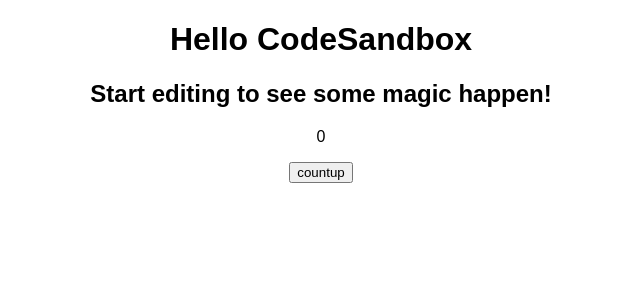
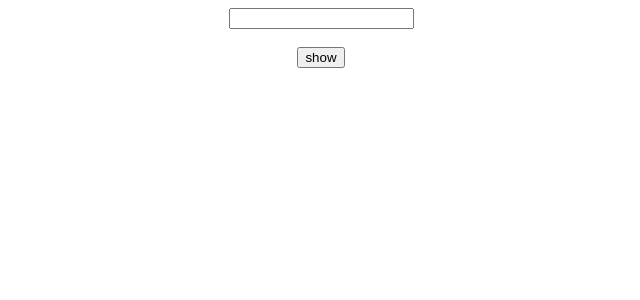
Before and after one commit to uda-gawa04/React_practice, a React (Create React App) app: page / in a window 1280 px wide. Shown: the top 300 px of the page, without its empty margins (319-959 px from the left). Built offline with nearby package versions, Linux system fonts and the light colour scheme.

Commit message:
Reactの基本２

```diff
--- a/src/App.js
+++ b/src/App.js
@@ -1,20 +1,28 @@
 import { useState } from "react";
+import { ChildArea } from "./ChildArea";
 import "./styles.css";
 
 export default function App() {
-  const [count, setConst] = useState(0);
-  const onClickCountup = () => {
-    setConst(count + 1);
-  };
+  // ステートを定義
+  const [text, setText] = useState("");
+  const [open, setOpen] = useState(false);
+
+  // インプットした値をステートに保持する
+  const onChangeText = (e) => setText(e.target.value);
+
+  // 子供のコンポーネントの表示非表示の切り替え
+  // !open:反対の意味にする　ということ
+  const onClickOpen = () => setOpen(!open);
 
   return (
     <div className="App">
-      <h1>Hello CodeSandbox</h1>
-      <h2>Start editing to see some magic happen!</h2>
-      {/* 変数を表示 */}
-      <p>{count}</p>
-      {/* ボタンを押すと、count変数が変わる機能を持った変数を呼び出す */}
-      <button onClick={onClickCountup}>countup</button>
+      <input value={text} onChange={onChangeText} />
+      <br />
+      <br />
+      <button onClick={onClickOpen}>show</button>
+      {/* コンポーネントを呼び出す
+      上で作った変数openを、openという名前のpropsに入れて渡す*/}
+      <ChildArea open={open} />
     </div>
   );
 }
--- /dev/null
+++ b/src/ChildArea.jsx
@@ -0,0 +1,20 @@
+const style = {
+  width: "500px",
+  height: "200px",
+  backgroundColor: "khaki"
+};
+
+export const ChildArea = (props) => {
+  // 分割代入
+  const { open } = props;
+  return (
+    <>
+      {/* 受け取ったpropsがtrueなら左、falseなら右をレンダリング */}
+      {open ? (
+        <div style={style}>
+          <p>ChildConponent</p>
+        </div>
+      ) : null}
+    </>
+  );
+};
```
